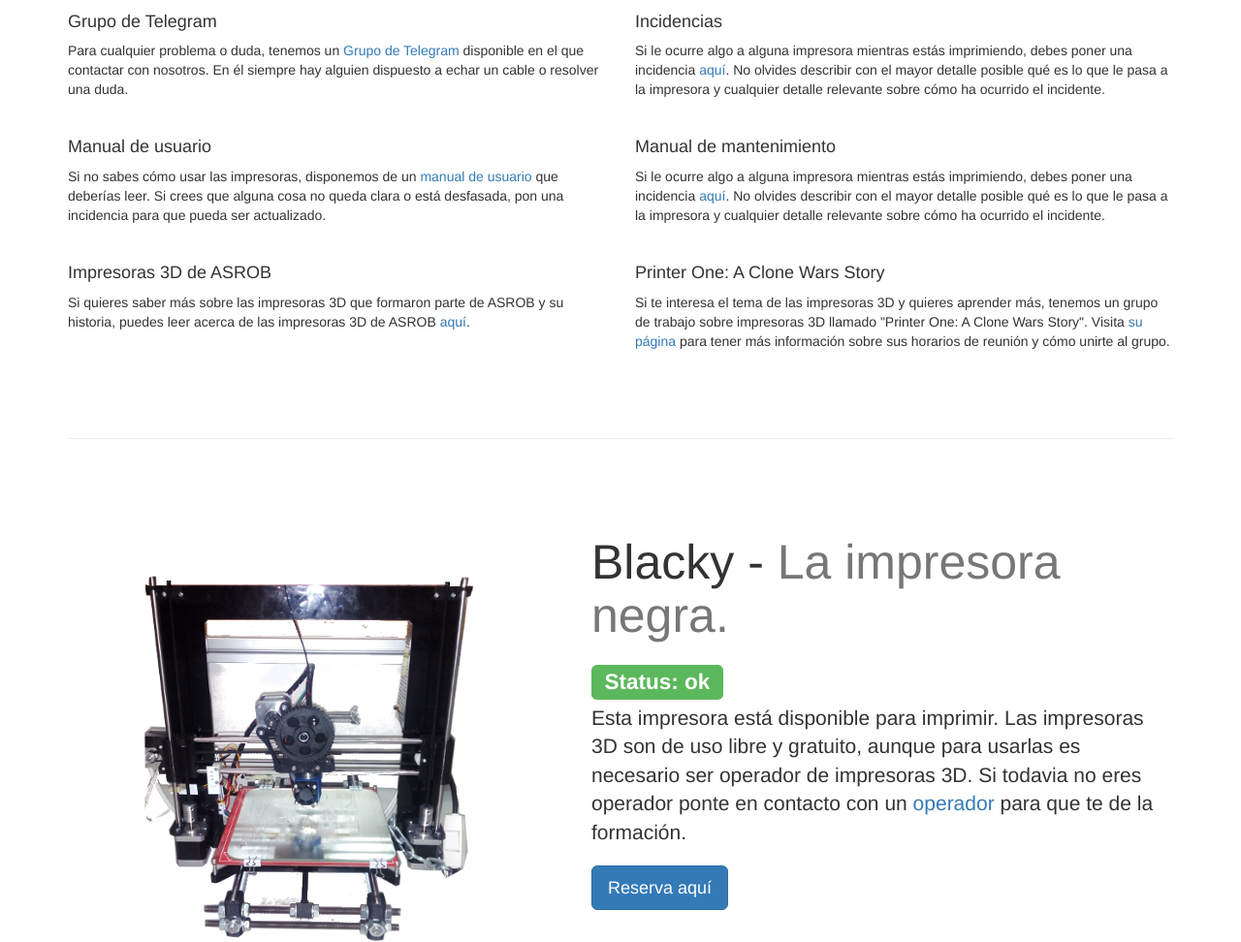
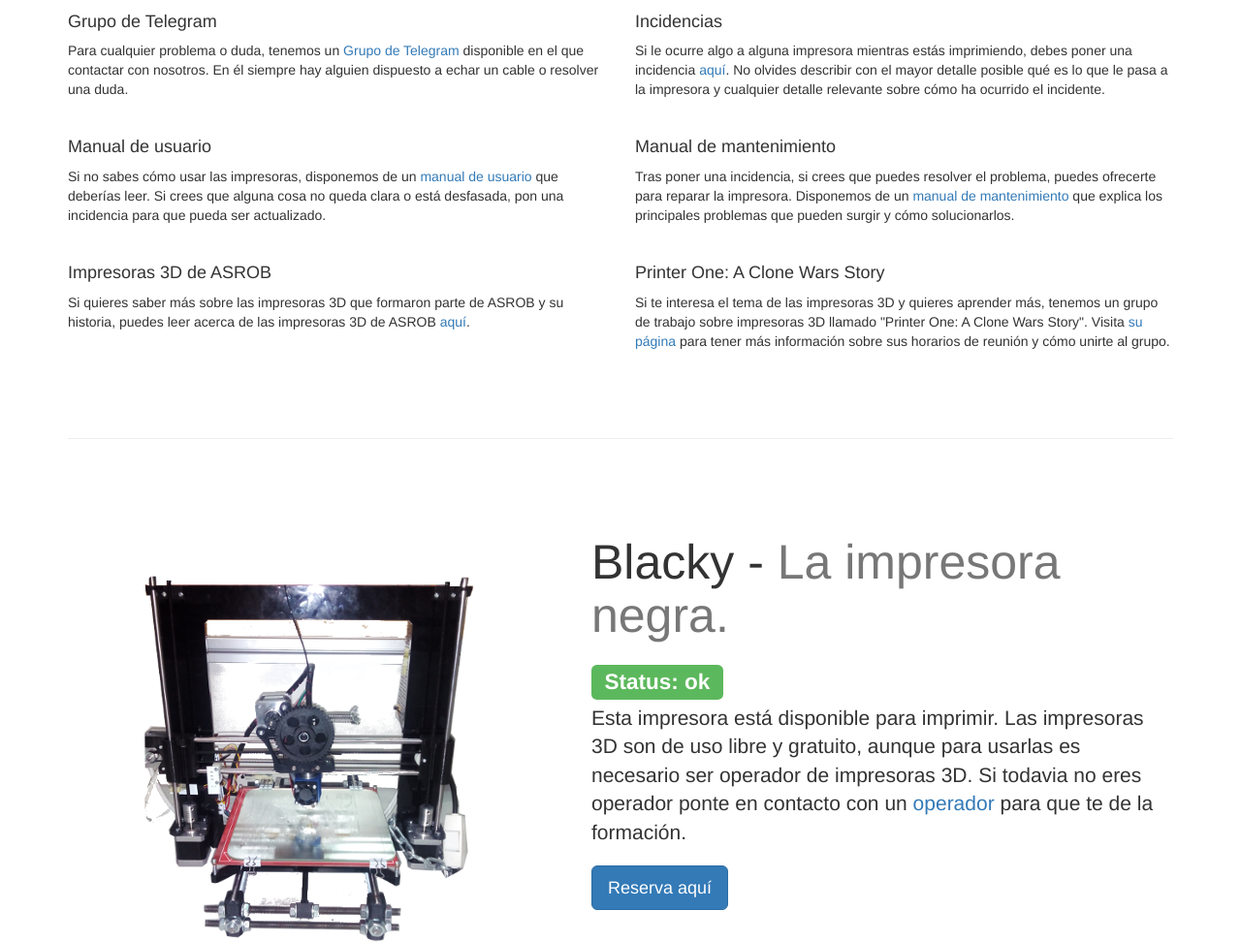
Before and after one commit to asrob-uc3m/printers-status-webpage, a plain HTML site: page website/index.html in a window 1280 px wide. Shown: the part 855-1827 px from the top of the page at 97% size. Drawn offline with Linux system fonts and the light colour scheme.

Commit message:
Update Manual de mantenimiento

```diff
--- a/website/index.html
+++ b/website/index.html
@@ -96,7 +96,7 @@
               <p>Si le ocurre algo a alguna impresora mientras estás imprimiendo, debes poner una incidencia <a href="https://github.com/asrob-uc3m/impresoras-asrob/issues">aquí</a>. No olvides describir con el mayor detalle posible qué es lo que le pasa a la impresora y cualquier detalle relevante sobre cómo ha ocurrido el incidente.</p><br>
 
               <h4>Manual de mantenimiento</h4>
-              <p>Si le ocurre algo a alguna impresora mientras estás imprimiendo, debes poner una incidencia <a href="https://github.com/asrob-uc3m/impresoras-asrob/issues">aquí</a>. No olvides describir con el mayor detalle posible qué es lo que le pasa a la impresora y cualquier detalle relevante sobre cómo ha ocurrido el incidente.</p><br>
+              <p>Tras poner una incidencia, si crees que puedes resolver el problema, puedes ofrecerte para reparar la impresora. Disponemos de un <a href="https://www.gitbook.com/book/asrobuc3m/impresoras-maintenance-manual-i3/details">manual de mantenimiento</a> que explica los principales problemas que pueden surgir y cómo solucionarlos. </p><br>
 
 
               <h4>Printer One: A Clone Wars Story</h4>
```
Also changed, not shown: templates/index.html (+1 -1 lines).
